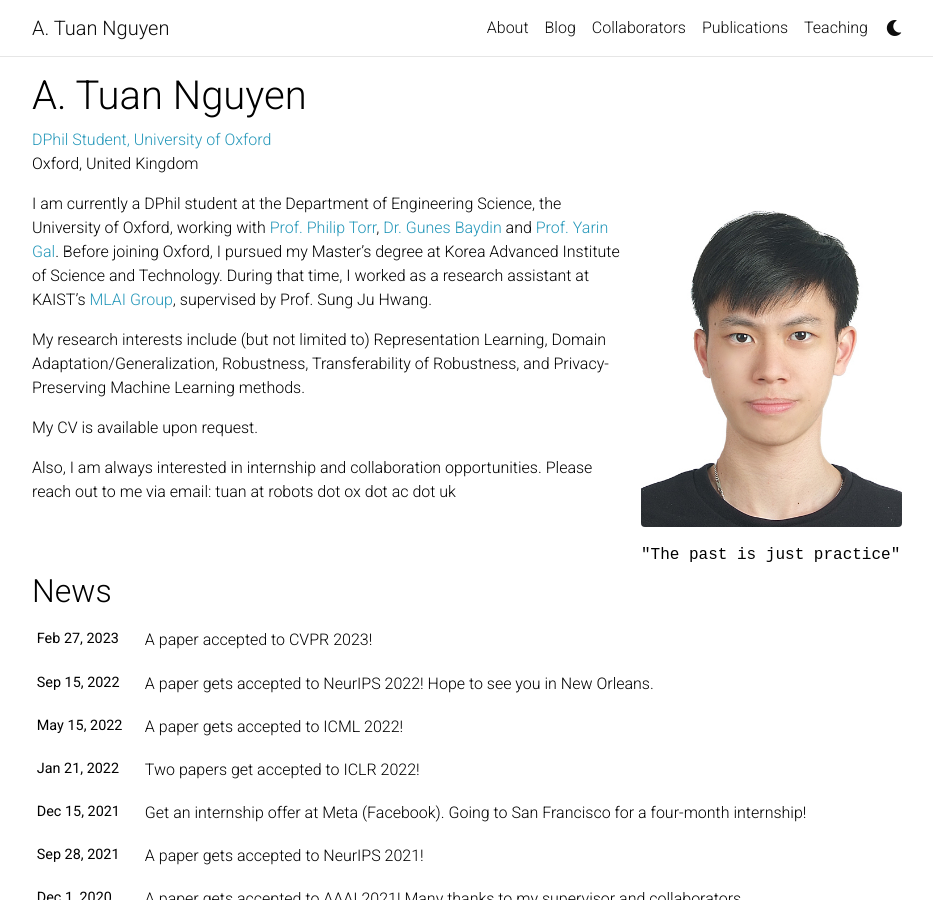
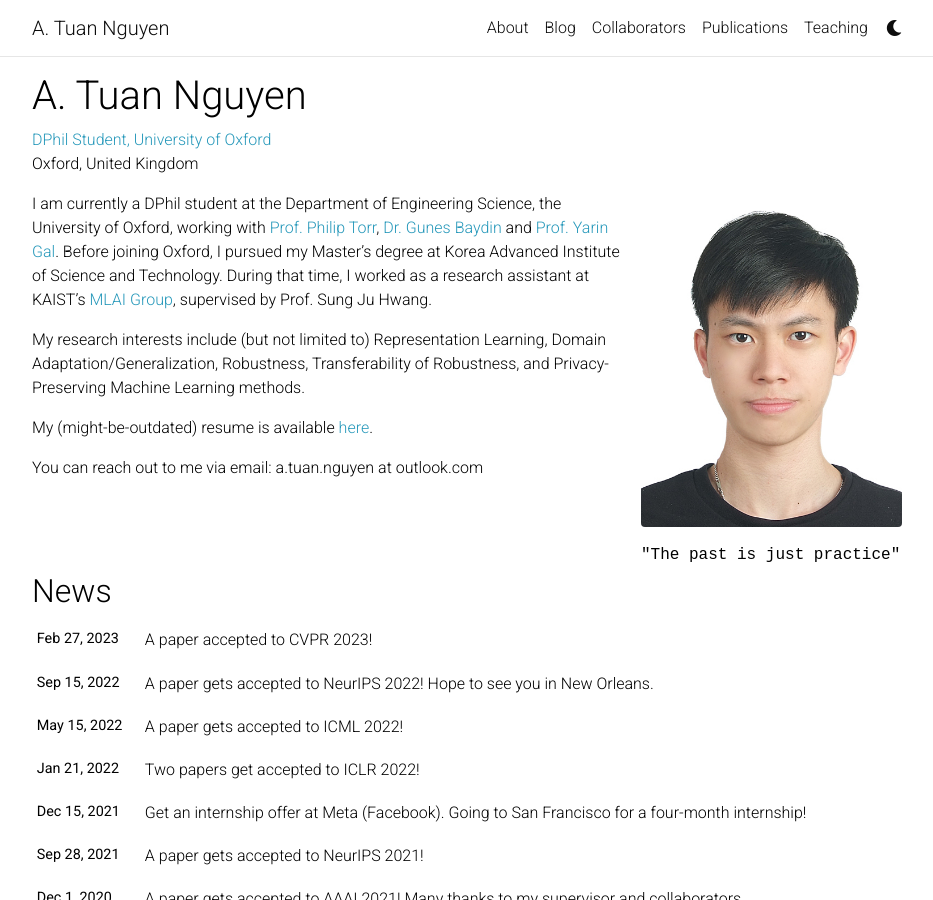
Before and after one commit to atuannguyen/atuannguyen.github.io, a Jekyll site: the page built from _pages/about.md, in a window 1280 px wide and 900 px high. Shown: the whole window, without its empty margins (173-1106 px from the left). Built offline with Jekyll 4.4.1, drawn with Linux system fonts in a browser that asks for light colours; nearby versions of some CDN libraries; full-size pictures stand in for the smaller copies a plugin makes; comment, search, counter and statistics services are not loaded; a style sheet for code colours, icons or effects is not loaded.

Commit message:
tuancommit

```diff
--- a/_config.yml
+++ b/_config.yml
@@ -6,7 +6,7 @@ title: A. Tuan Nguyen # the website title (if blank, full name will be used inst
 first_name: A. Tuan
 middle_name:
 last_name: Nguyen
-email: tuan@robots.ox.ac.uk
+email: a.tuan.nguyen@outlook.com
 description: > # the ">" symbol means to ignore newlines until "footer_text:"
   My personal website.
 footer_text: >
--- a/_includes/social.html
+++ b/_includes/social.html
@@ -20,7 +20,7 @@
             <a href="https://www.linkedin.com/in/{{ site.linkedin_username }}" title="LinkedIn"><i class="fab fa-linkedin"></i></a>
             {% endif %}
             {%- if site.twitter_username -%}
-            <a href="https://twitter.com/{{ site.twitter_username }}" title="Twitter"><i class="fab fa-twitter"></i></a>
+            <a href="https://twitter.com/{{ site.twitter_username }}" title="X"><i class="fab fa-twitter"></i></a>
             {% endif %}
             {%- if site.medium_username -%}
             <a href="https://medium.com/@{{ site.medium_username }}" title="Medium"><i class="fab fa-medium"></i></a>
--- a/_pages/about.md
+++ b/_pages/about.md
@@ -20,6 +20,6 @@ I am currently a DPhil student at the Department of Engineering Science, the Uni
 
 My research interests include (but not limited to) Representation Learning, Domain Adaptation/Generalization, Robustness, Transferability of Robustness, and Privacy-Preserving Machine Learning methods.
 
-My CV is available upon request.
+My (might-be-outdated) resume is available <a href="assets/resume.pdf">here</a>.
 
-Also, I am always interested in internship and collaboration opportunities. Please reach out to me via email: tuan at robots dot ox dot ac dot uk
+You can reach out to me via email: a.tuan.nguyen at outlook.com
```
Also changed, not shown: _bibliography/papers.bib (+2 -1 lines), 3 other files.
